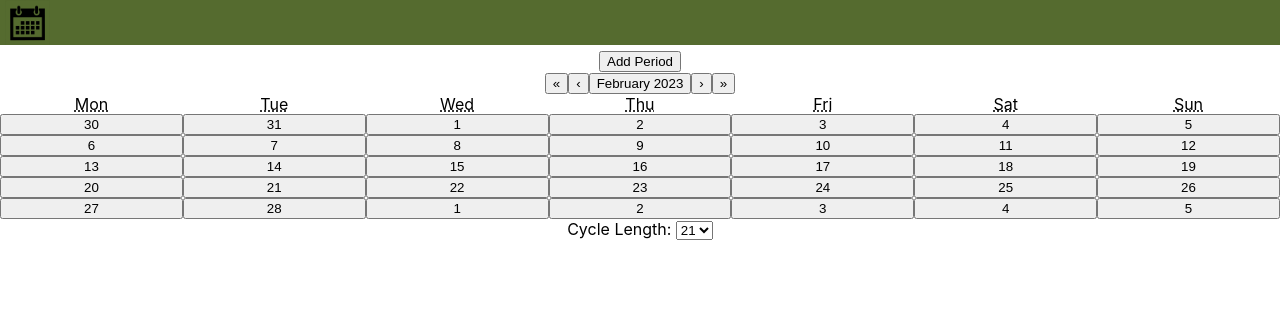
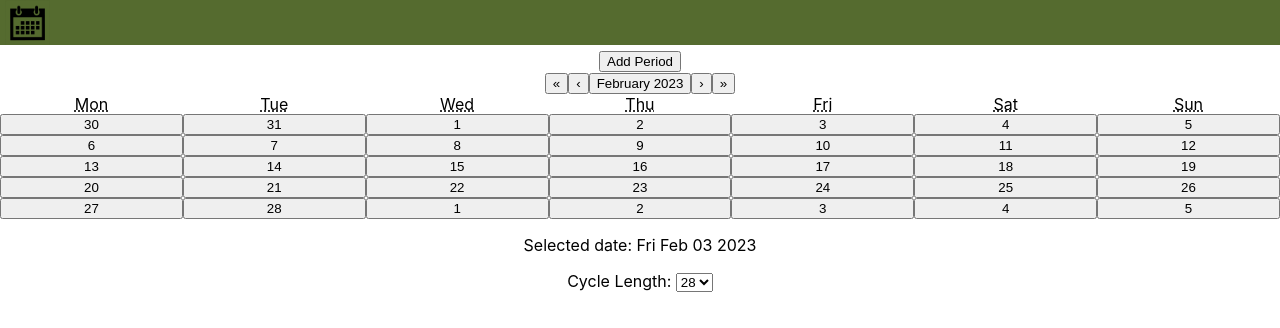
Before and after one commit to juliamachin/react-calendar, a React (Create React App) app: page / in a window 1280 px wide. Shown: the top 328 px of the page. Built offline with nearby package versions, Linux system fonts and the light colour scheme.

Commit message:
added function to log last period

```diff
--- a/package.json
+++ b/package.json
@@ -9,6 +9,7 @@
     "date-fns": "^2.29.3",
     "react": "^18.2.0",
     "react-calendar": "^4.0.0",
+    "react-datepicker": "^4.10.0",
     "react-dom": "^18.2.0",
     "react-moment": "^1.1.3",
     "react-router-dom": "^6.8.0",
--- a/src/Components/Home/Home.js
+++ b/src/Components/Home/Home.js
@@ -1,15 +1,16 @@
 import "./Home.css";
 import Calendar from "react-calendar";
 import { useState } from "react";
-import { format, parse, startOfWeek, getDay } from 'date-fns'
+import { format, parse, startOfWeek, getDay } from "date-fns";
 import DatePicker from "react-datepicker";
 import Moment from "react-moment";
-
 
 const Home = () => {
   const [date, setDate] = useState(new Date());
   const [range, setRange] = useState(false);
   const [cycle, setCycle] = useState("28");
+
+  const cycleLength = parseInt(cycle);
 
   const addPeriod = () => {
     setRange(true);
@@ -19,11 +20,26 @@ const Home = () => {
     <div className="calendar">
       <div>
         <button onClick={addPeriod}>Add Period</button>
-        <Calendar onChange="" value={date} selectRange={range} />
+        <Calendar onChange={setDate} value={date} selectRange={range} />
       </div>
+      {date.length > 0 ? (
+        <p>
+          <span>Start:</span> {date[0].toDateString()}
+          &nbsp; to &nbsp;
+          <span>End:</span> {date[1].toDateString()}
+        </p>
+      ) : (
+        <p>
+          <span>Selected date:</span> {date.toDateString()}
+        </p>
+      )}
       <form>
         <label htmlFor="cycle">Cycle Length: </label>
-        <select className="cycle-selection">
+        <select
+          onChange={(event) => setCycle(event.target.value)}
+          defaultValue={cycle}
+          className="cycle-selection"
+        >
           <option value="21">21</option>
           <option value="22">22</option>
           <option value="23">23</option>
```
Also changed, not shown: 1 other file (tests, documents, lock files or other folders).
